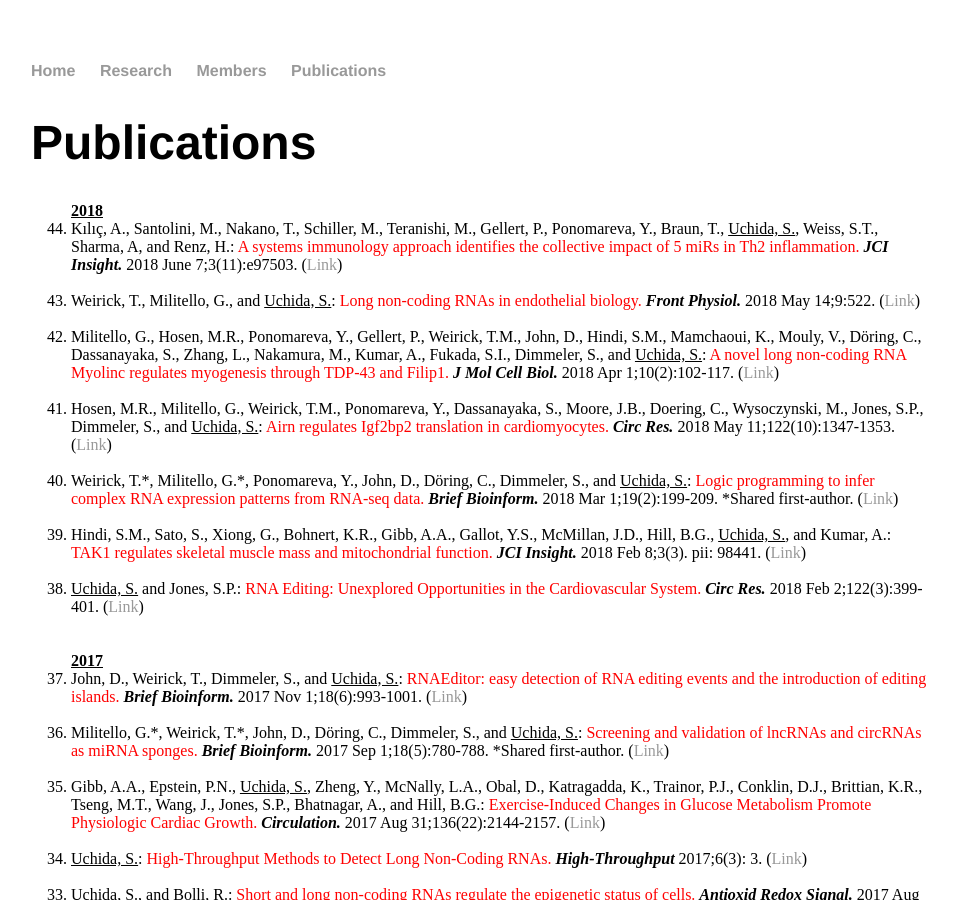
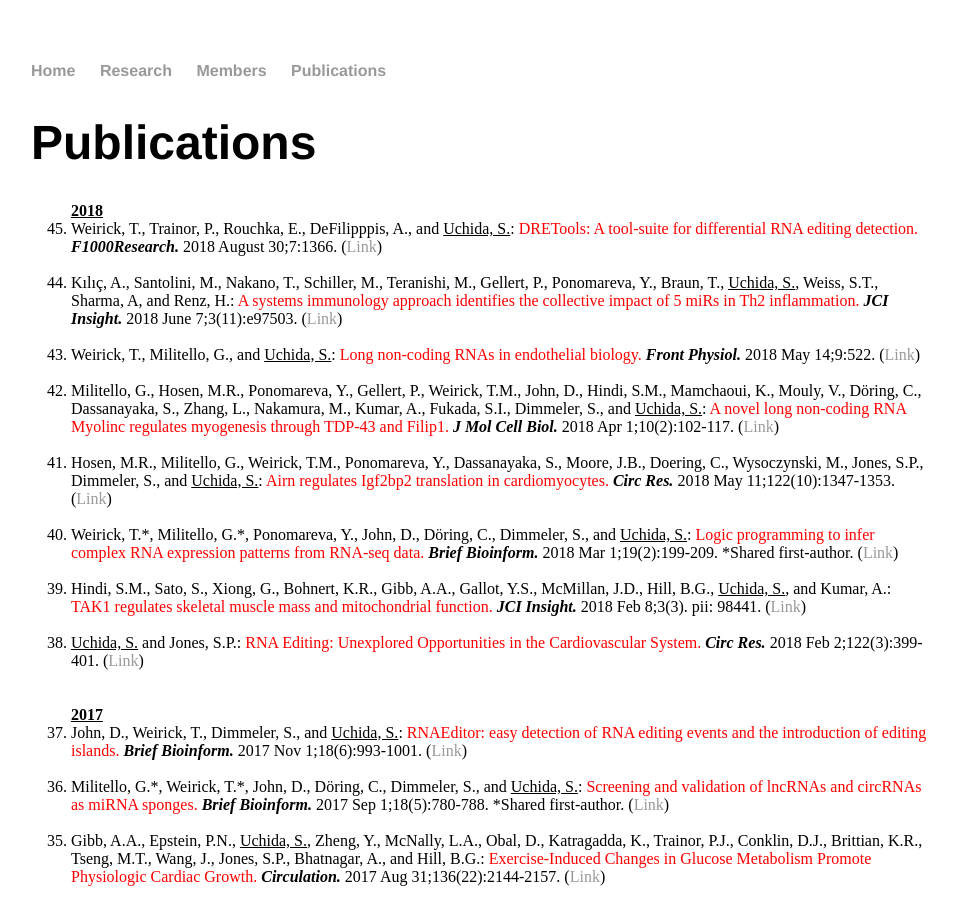
Before and after one commit to heartlncrna/heartlncrna.github.io, a Jekyll site: the page publications/pub_list.html, which Jekyll copies as it is, in a window 1280 px wide and 900 px high. Shown: the whole window, without its empty margins (161-1118 px from the left). Built offline with Jekyll 4.4.1, drawn with Linux system fonts in a browser that asks for light colours.

Commit message:
Update pub_list.html

```diff
--- a/publications/pub_list.html
+++ b/publications/pub_list.html
@@ -28,6 +28,9 @@
 			<ol reversed="reversed">
 
 			<strong><u> 2018 </u></strong>
+				<li>Weirick, T., Trainor, P., Rouchka, E., DeFilipppis, A., and <u>Uchida, S.</u>: <font color="red">DRETools: A tool-suite for differential RNA editing detection.</font> <b><i>F1000Research.</i></b>  2018 August 30;7:1366. (<a href="https://f1000research.com/articles/7-1366/v1">Link</span></a>)</li>
+			<br>
+
 				<li>Kılıç, A., Santolini, M., Nakano, T., Schiller, M., Teranishi, M., Gellert, P., Ponomareva, Y., Braun, T., <u>Uchida, S.</u>, Weiss, S.T., Sharma, A, and Renz, H.: <font color="red">A systems immunology approach identifies the collective impact of 5 miRs in Th2 inflammation.</font> <b><i>JCI Insight.</i></b>  2018 June 7;3(11):e97503. (<a href="https://insight.jci.org/articles/view/97503">Link</span></a>)</li>
 			<br>
 
```
